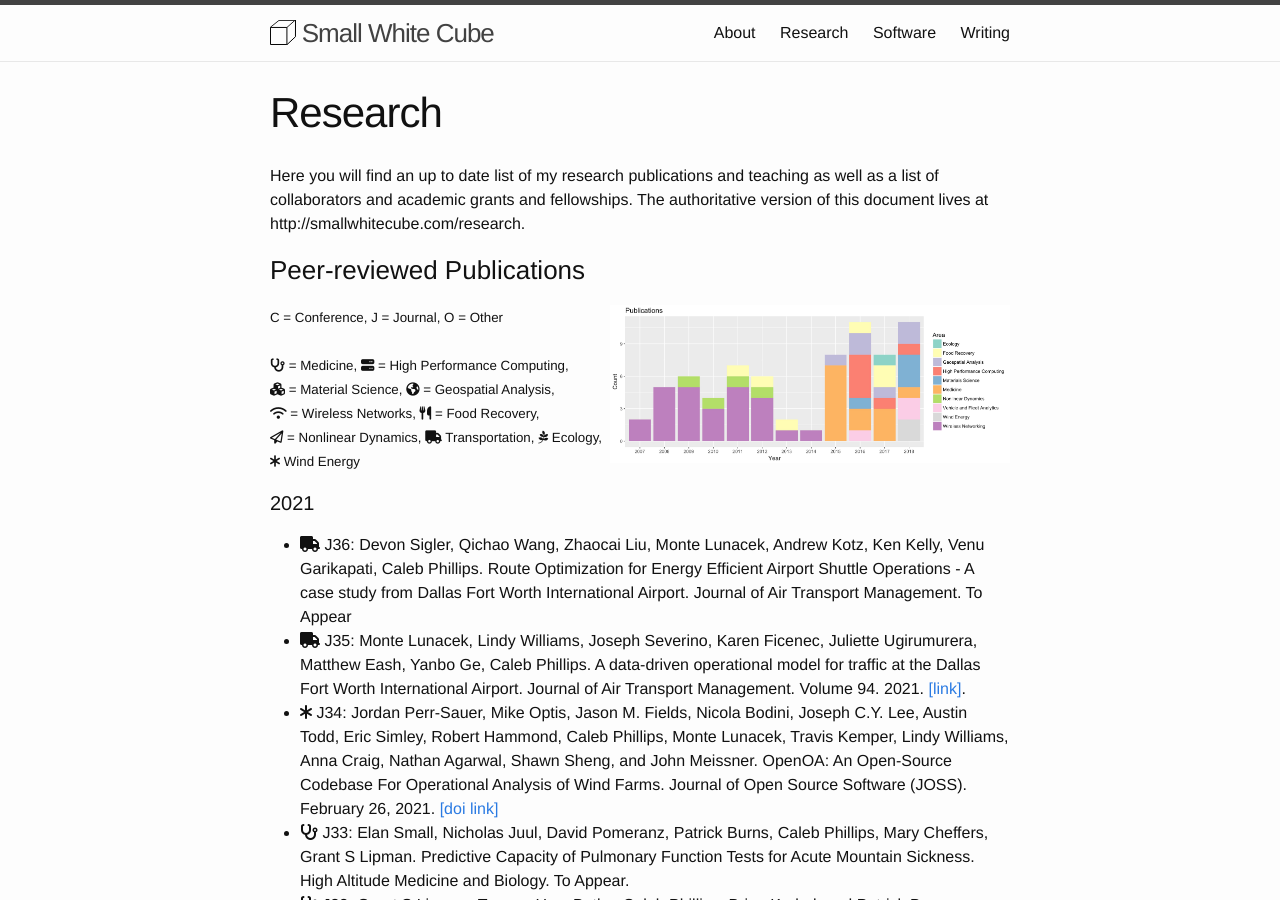
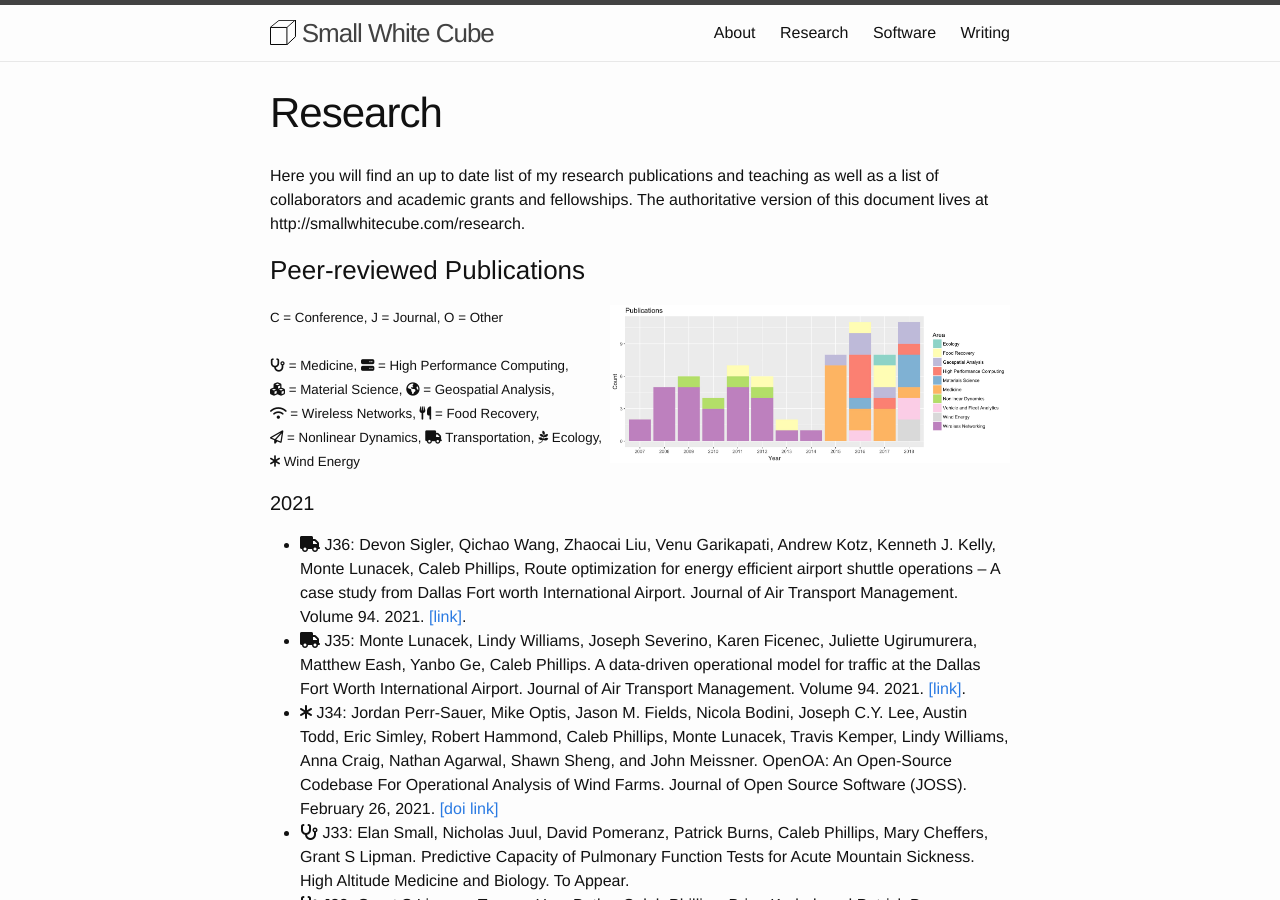
Before and after one commit to somerandomsequence/smallwhitecube, a Jekyll site: the page built from research.md, in a window 1280 px wide and 900 px high. Built offline with Jekyll 4.4.1, drawn with Linux system fonts in a browser that asks for light colours; nearby versions of some CDN libraries.

Commit message:
Update papers.html

```diff
--- a/_includes/papers.html
+++ b/_includes/papers.html
@@ -18,7 +18,8 @@ C = Conference, J = Journal, O = Other<br/><br/>
 
   <h4>2021</h4>
   <ul>
-    <li><i class="fa fa-truck"></i> J36: Devon Sigler, Qichao Wang, Zhaocai Liu, Monte Lunacek, Andrew Kotz, Ken Kelly, Venu Garikapati, Caleb Phillips. Route Optimization for Energy Efficient Airport Shuttle Operations - A case study from Dallas Fort Worth International Airport. Journal of Air Transport Management. To Appear</li>
+    <li><i class="fa fa-truck"></i> J36: Devon Sigler, Qichao Wang, Zhaocai Liu, Venu Garikapati, Andrew Kotz, Kenneth J. Kelly, Monte Lunacek, Caleb Phillips,
+Route optimization for energy efficient airport shuttle operations – A case study from Dallas Fort worth International Airport. Journal of Air Transport Management. Volume 94. 2021. <a href="https://www.sciencedirect.com/science/article/pii/S0969699721000600">[link]</a>.</li>
     <li><i class="fa fa-truck"></i> J35: Monte Lunacek, Lindy Williams, Joseph Severino, Karen Ficenec, Juliette Ugirumurera, Matthew Eash, Yanbo Ge, Caleb Phillips. A data-driven operational model for traffic at the Dallas Fort Worth International Airport. Journal of Air Transport Management. Volume 94. 2021. <a href="https://www.sciencedirect.com/science/article/pii/S0969699721000442?dgcid=coauthor">[link]</a>.</li>
     <li><i class="fa fa-asterisk"></i> J34: Jordan Perr-Sauer, Mike Optis, Jason M. Fields, Nicola Bodini, Joseph C.Y. Lee, Austin Todd, Eric Simley, Robert Hammond, Caleb Phillips, Monte Lunacek, Travis Kemper, Lindy Williams, Anna Craig, Nathan Agarwal, Shawn Sheng, and John Meissner. OpenOA: An Open-Source Codebase For Operational Analysis of Wind Farms. Journal of Open Source Software (JOSS). February 26, 2021. <a href="https://doi.org/10.21105/joss.02171">[doi link]</a></li>
     <li><i class="fa fa-stethoscope" aria-hidden="true"></i> J33: Elan Small, Nicholas Juul, David Pomeranz, Patrick Burns, Caleb Phillips, Mary Cheffers, Grant S Lipman. Predictive Capacity of Pulmonary Function Tests for Acute Mountain Sickness. High Altitude Medicine and Biology. To Appear.</li>
```
